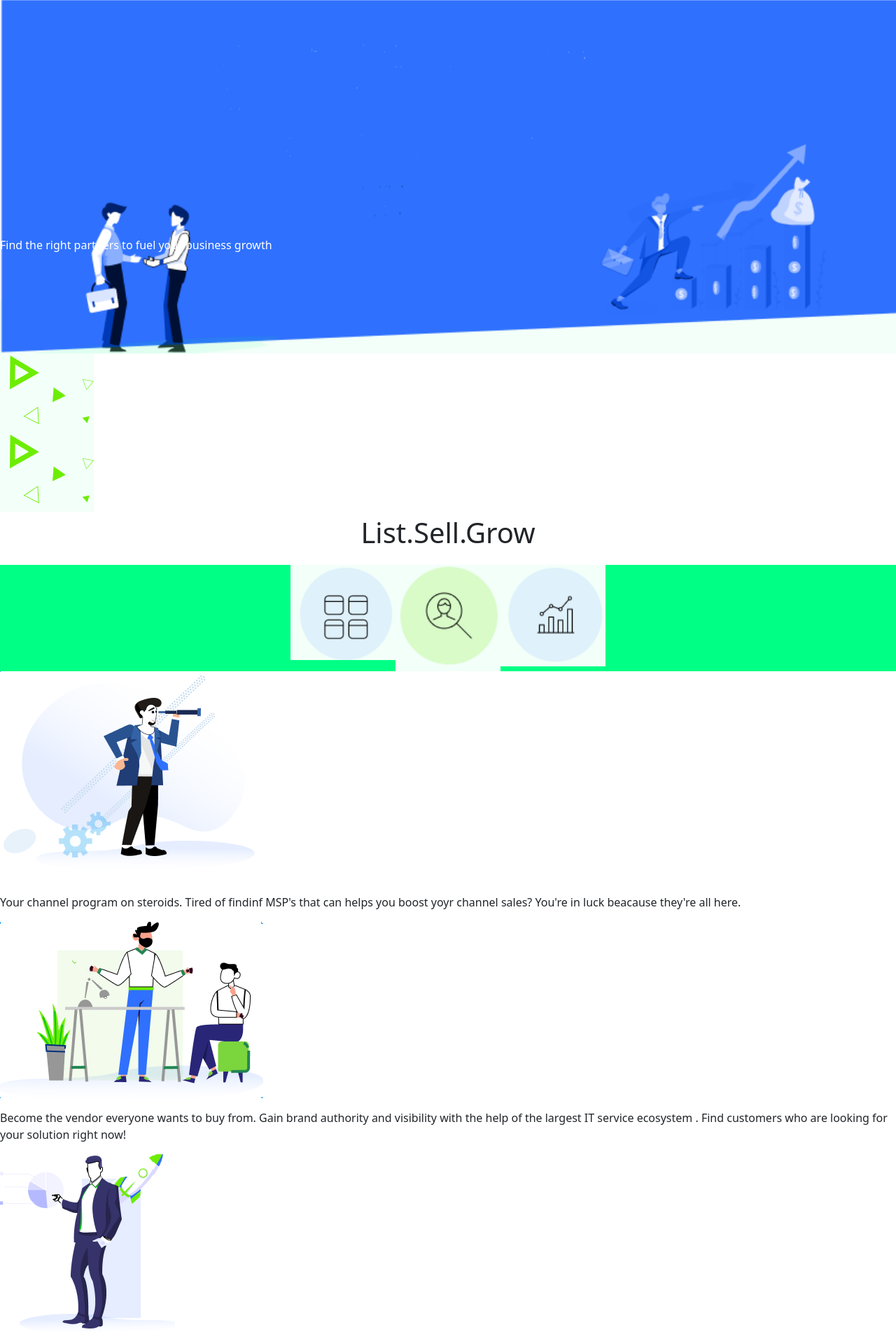
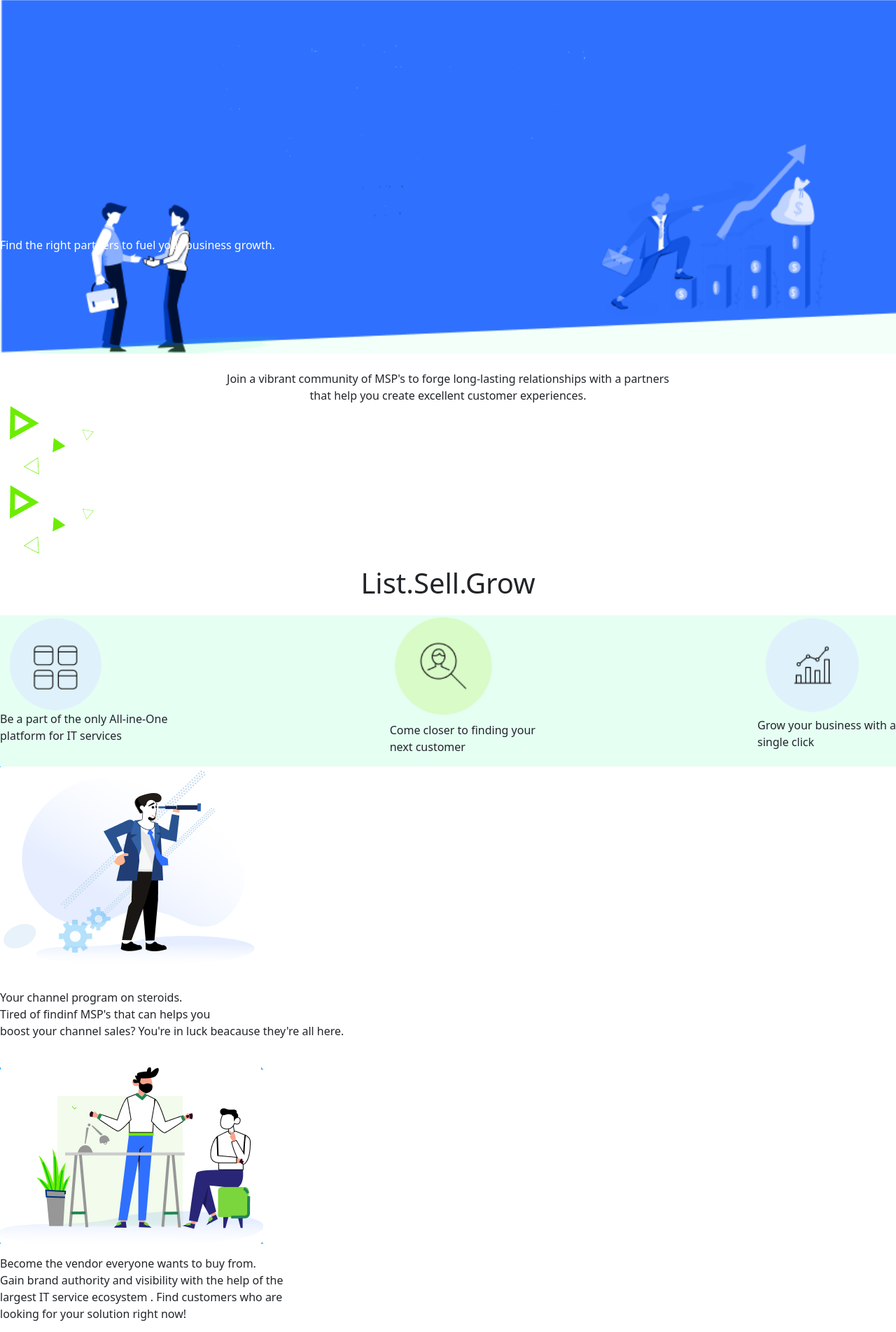
Before and after one commit to KarinaEly/zomentum, a PHP site: page / in a window 1280 px wide. Shown: the part 62-1965 px from the top of the page at 70% size. Run offline with PHP 8.4, Linux system fonts and the light colour scheme; some web fonts are replaced.

Commit message:
ajout texte

```diff
--- a/index.php
+++ b/index.php
@@ -3,19 +3,22 @@
 
 <div class="banniere">
   <img class="ban-img" src="images/banniere.png" alt="banniere">
-  <div class="texte_centrer">Find the right partners to fuel your business growth </div>
+  <div class="texte_centrer">Find the right partners to fuel your business growth.
+  </div>
+   <br> Join a vibrant community of MSP's to forge long-lasting relationships with a partners
+    <br>that help you create excellent customer experiences.</br></b></div>
 </div>
 
 </div>
 
 
 <div class="triangles1">
-  <img src="images/triangles.png" alt="image trangles vert">
+  <img src="images/triangles-removebg.png" alt="image trangles vert">
 
 </div>
 
 <div class="triangles2">
-  <img src="images/triangles.png" alt="image trangles vert">
+  <img src="images/triangles-removebg.png" alt="image trangles vert">
 
 </div>
 
@@ -27,9 +30,12 @@
 
 <div class="bg-vert position-picto">
 
-<div><img src="images/rond1.png" class="picto" alt="pictogramme"></div>
-<div><img src="images/rond2.png" class="picto" alt="pictogramme loupe"></div>
-<div><img src="images/rond3.png" class="picto" alt="pictogramme statistique"></div>
+<div>
+  <img src="images/rond1-removebg.png" class="picto" alt="pictogramme"> <p> Be a part of the only All-ine-One<br> platform for IT services</p></div>
+<div>
+  <img src="images/rond2-removebg.png" class="picto" alt="pictogramme loupe"><p>Come closer to finding your<br> next customer</p></div>
+<div>
+<img src="images/rond3-removebg.png" class="picto" alt="pictogramme statistique"><p>Grow your business with a<br> single click</p></div>
 </div>
 
 
@@ -39,8 +45,8 @@
 </p>
 <p>
  Your channel program on steroids.
- Tired of findinf MSP's that can helps you boost yoyr channel sales?
- You're in luck beacause they're all here.
+ <br>Tired of findinf MSP's that can helps you<br> boost your channel sales?
+ You're in luck beacause they're all here.</br></br>
 
 </p>
 
@@ -50,9 +56,9 @@
 </p>
 <p>
  Become the vendor everyone wants to buy from.
-  Gain brand authority and visibility with the help of the
+  <br>Gain brand authority and visibility with the help of the </br>
   largest IT service ecosystem . Find customers who are
-  looking for your solution right now!
+  <br>looking for your solution right now!</br>
 
 </p>
 
@@ -62,9 +68,11 @@
 </p>
 <p>
  It's like having Your best Salesman on autopilot.
- Share collaterals and documents that are automatically branded.
- Leverage a rich partner network that sells your solution exactly
- the way your best salesman would.
+ <br>Share collaterals and documents that are</br>
+  automatically branded.
+ Leverage a rich partner
+ <br>network that sells your solution exactly
+ the way your best salesman would.</br>
 
 
 </p>
@@ -74,9 +82,12 @@
  <img src="images/tableau.png" alt="graphique" />
 </p>
 <p>
- Track your channel performance. Monitor the health and revenue
- of your channel program and streamline your campaign to win more
- customers within Zomentum.
+ Track your channel performance.
+ <br> Monitor the health and revenue
+ of your channel</br>
+  program
+  and streamline your campaign to win more
+ <br>customers within Zomentum.</br>
 
 </p>
 
@@ -86,9 +97,9 @@
 </p>
 <p>
  Get The Best version of Your sales playbook.
- Gather insights about top channel sellers and find
- out what pitch and collaterals ensure maximum profitability.
- Win happy customers with an optimized sales playbook.
+<br>Gather insights about top channel sellers and find</br>
+ out what pitch and collaterals ensure maximum
+<br>profitability. Win happy customers with an optimized sales playbook.</br>
 
 
 </p>
--- a/style.css
+++ b/style.css
@@ -96,13 +96,15 @@
 .picto{
     width: 150px;
     height: auto;
+
 }
 
 .bg-vert{
-    background-color: #00FF85;
+    background-color: rgb(0, 255, 133, 0.1);
 }
 
 .position-picto{
     display: flex;
     justify-content: center;
+    justify-content: space-between;
 }
```
Also changed, not shown: images/rond1-removebg.png (added), images/rond1.png (deleted), images/rond2-removebg.png (added), images/rond2.png (deleted), images/rond3-removebg.png (added), images/rond3.png (deleted), images/triangles-removebg.png (added), images/triangles.png (deleted).
